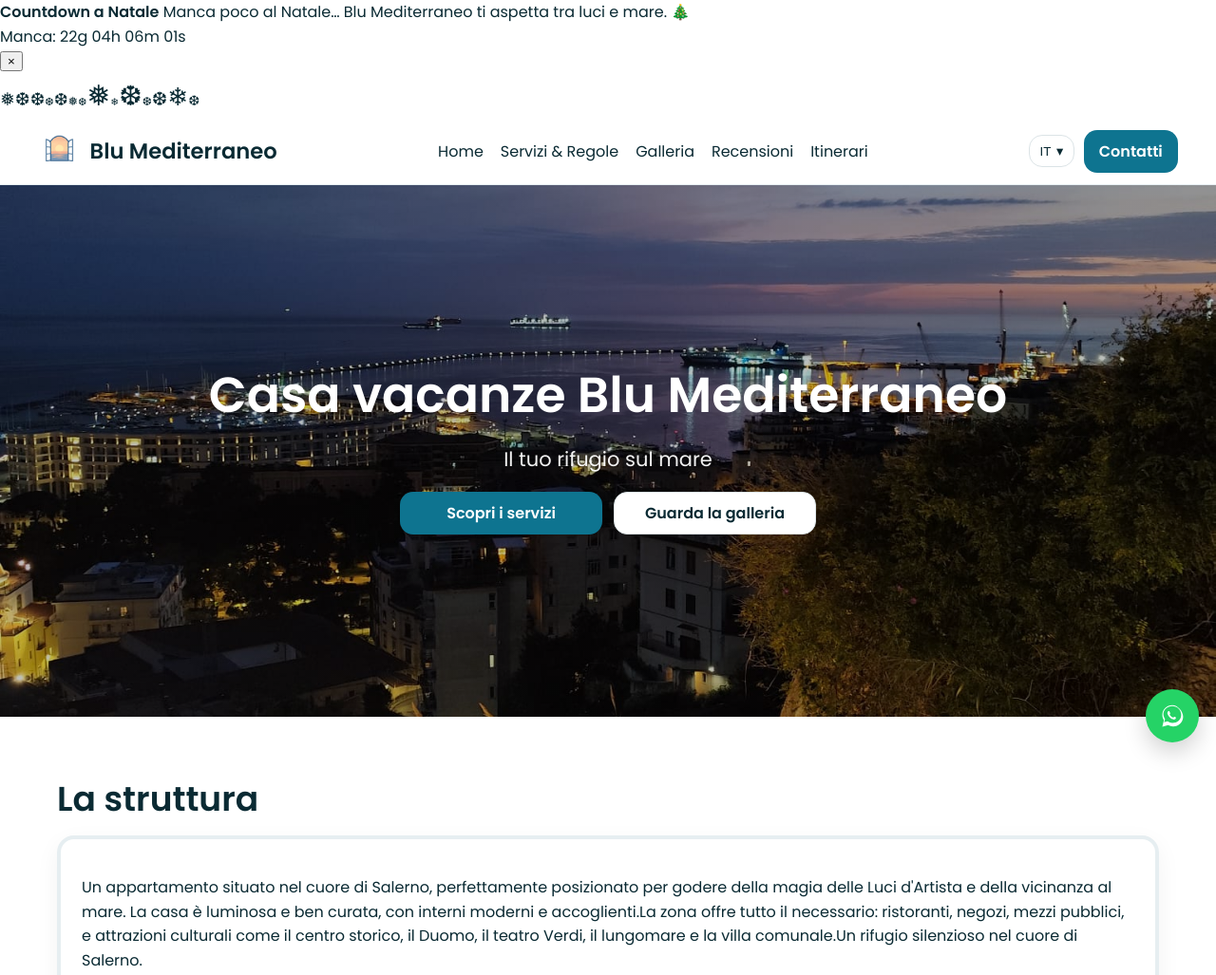
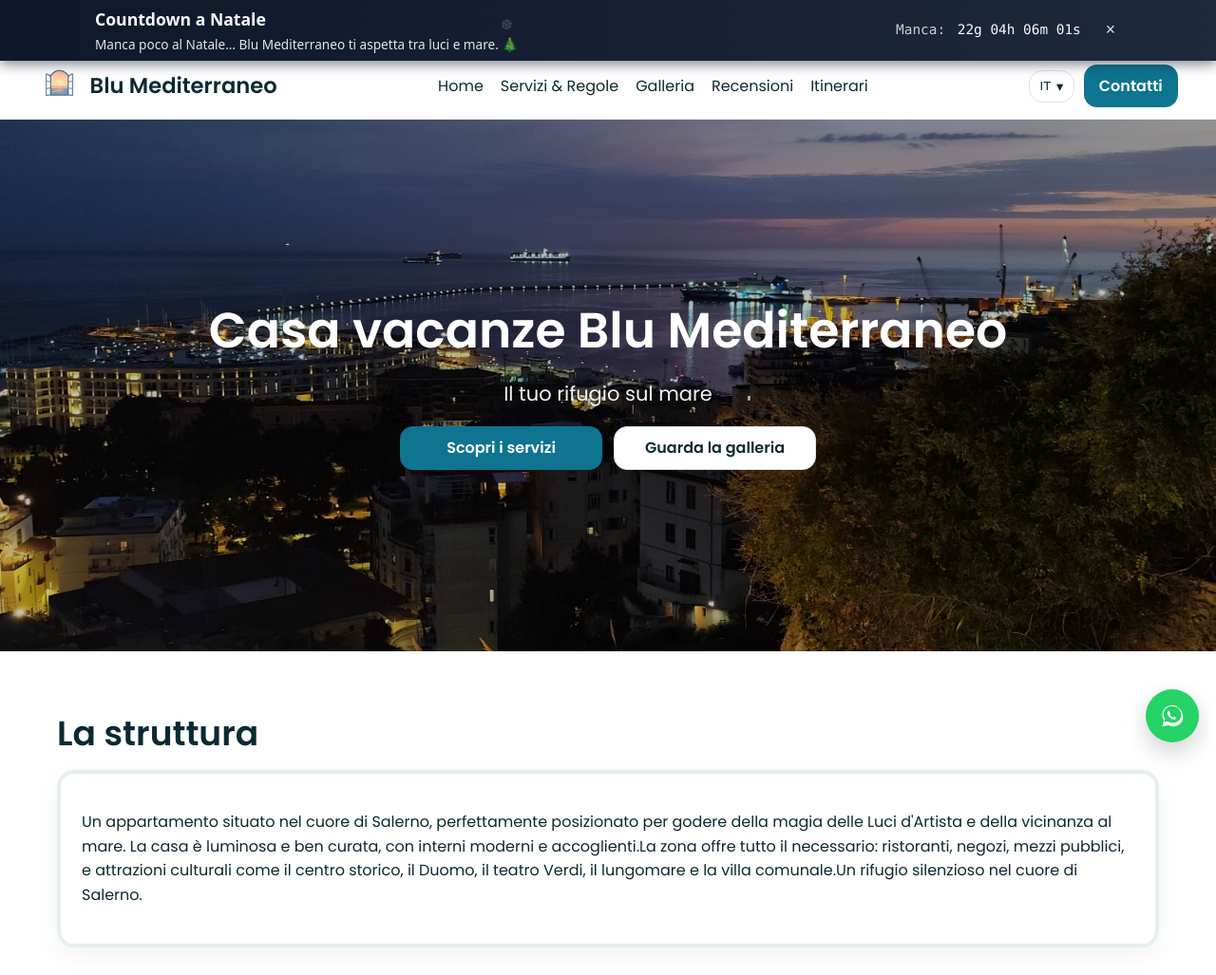
Before and after one commit to carlo-94/blu-mediterraneo, a plain HTML site: page index.html in a window 1280 px wide. Shown: the top 1027 px of the page at 95% size. Drawn offline with Linux system fonts and the light colour scheme.

Commit message:
Update stili.css

```diff
--- a/stili.css
+++ b/stili.css
@@ -283,3 +283,157 @@
 
     footer{padding:36px 0;border-top:1px solid #e6eef1;background:#fff;color:#4b6670}
     footer a{color:var(--brand);text-decoration:none}
+
+
+
+    /* BANNER PRINCIPALE */
+.holiday-banner {
+  position: fixed;
+  top: 0;
+  left: 0;
+  right: 0;
+  z-index: 9999;
+  background: linear-gradient(90deg, #0f172a, #1e293b);
+  color: #f9fafb;
+  font-family: system-ui, -apple-system, BlinkMacSystemFont, "Segoe UI", sans-serif;
+  box-shadow: 0 4px 12px rgba(15, 23, 42, 0.5);
+  overflow: hidden;
+  transition: all 0.5s ease;
+}
+
+/* Stato iniziale: banner alto */
+.holiday-banner .holiday-banner-inner {
+  max-width: 1100px;
+  margin: 0 auto;
+  padding: 14px 16px;
+  display: flex;
+  align-items: center;
+  gap: 12px;
+  position: relative;
+}
+
+/* Stato minimizzato: barra piccola in alto */
+.holiday-banner.is-minimized .holiday-banner-inner {
+  padding: 6px 10px;
+}
+
+.holiday-banner-text {
+  display: flex;
+  flex-direction: column;
+  gap: 2px;
+}
+
+#holiday-title {
+  font-size: 1.1rem;
+}
+
+#holiday-subtitle {
+  font-size: 0.85rem;
+  opacity: 0.9;
+}
+
+/* Countdown */
+.holiday-banner-countdown {
+  margin-left: auto;
+  font-family: "SF Mono", Menlo, Consolas, monospace;
+  font-size: 0.9rem;
+  white-space: nowrap;
+}
+
+.holiday-banner-countdown .label {
+  opacity: 0.8;
+  margin-right: 4px;
+}
+
+/* Pulsante chiusura */
+#holiday-close {
+  border: none;
+  background: transparent;
+  color: #e5e7eb;
+  font-size: 1.1rem;
+  cursor: pointer;
+  margin-left: 8px;
+  padding: 2px 6px;
+  border-radius: 4px;
+  transition: background 0.2s;
+  z-index: 1;
+}
+
+#holiday-close:hover {
+  background: rgba(148, 163, 184, 0.25);
+}
+
+/* Contenitore effetti (neve, caramelle, fuochi) */
+#holiday-effects {
+  position: absolute;
+  inset: 0;
+  pointer-events: none;
+  overflow: visible;
+}
+
+/* Particelle base */
+.holiday-particle {
+  position: absolute;
+  top: -10%;
+  user-select: none;
+  pointer-events: none;
+  animation-timing-function: linear;
+  animation-iteration-count: 1;
+  opacity: 0;
+}
+
+/* NEVE */
+.holiday-particle.snowflake {
+  animation-name: holiday-fall;
+}
+
+/* CARAMELLE / OVETTI */
+.holiday-particle.candy {
+  animation-name: holiday-fall;
+}
+
+/* FUOCHI */
+.holiday-particle.firework {
+  bottom: -10%;
+  top: auto;
+  animation-name: holiday-firework;
+}
+
+/* Animazione caduta (neve/caramelle) */
+@keyframes holiday-fall {
+  0% {
+    transform: translateY(0) translateX(0) rotate(0deg);
+    opacity: 0;
+  }
+  10% {
+    opacity: 1;
+  }
+  100% {
+    transform: translateY(120vh) translateX(20px) rotate(360deg);
+    opacity: 0;
+  }
+}
+
+/* Animazione fuochi d'artificio */
+@keyframes holiday-firework {
+  0% {
+    transform: translateY(0) scale(0.5);
+    opacity: 0;
+  }
+  30% {
+    opacity: 1;
+  }
+  60% {
+    transform: translateY(-40vh) scale(1.3);
+    opacity: 1;
+  }
+  100% {
+    transform: translateY(-60vh) scale(0.9);
+    opacity: 0;
+  }
+}
+
+/* Piccola correzione per non coprire il resto della pagina */
+body {
+  padding-top: 56px; /* regola se il banner è più alto o minimizzato */
+}
```
